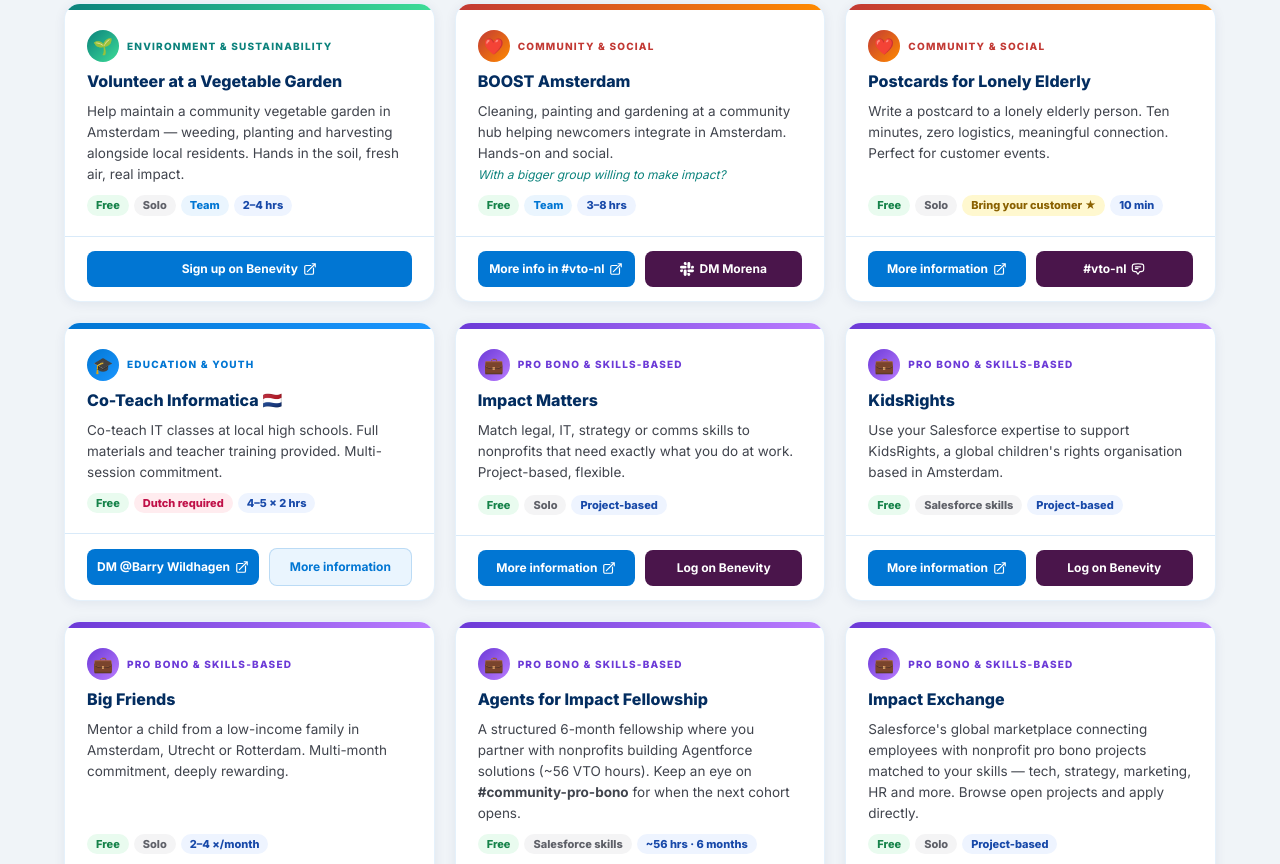
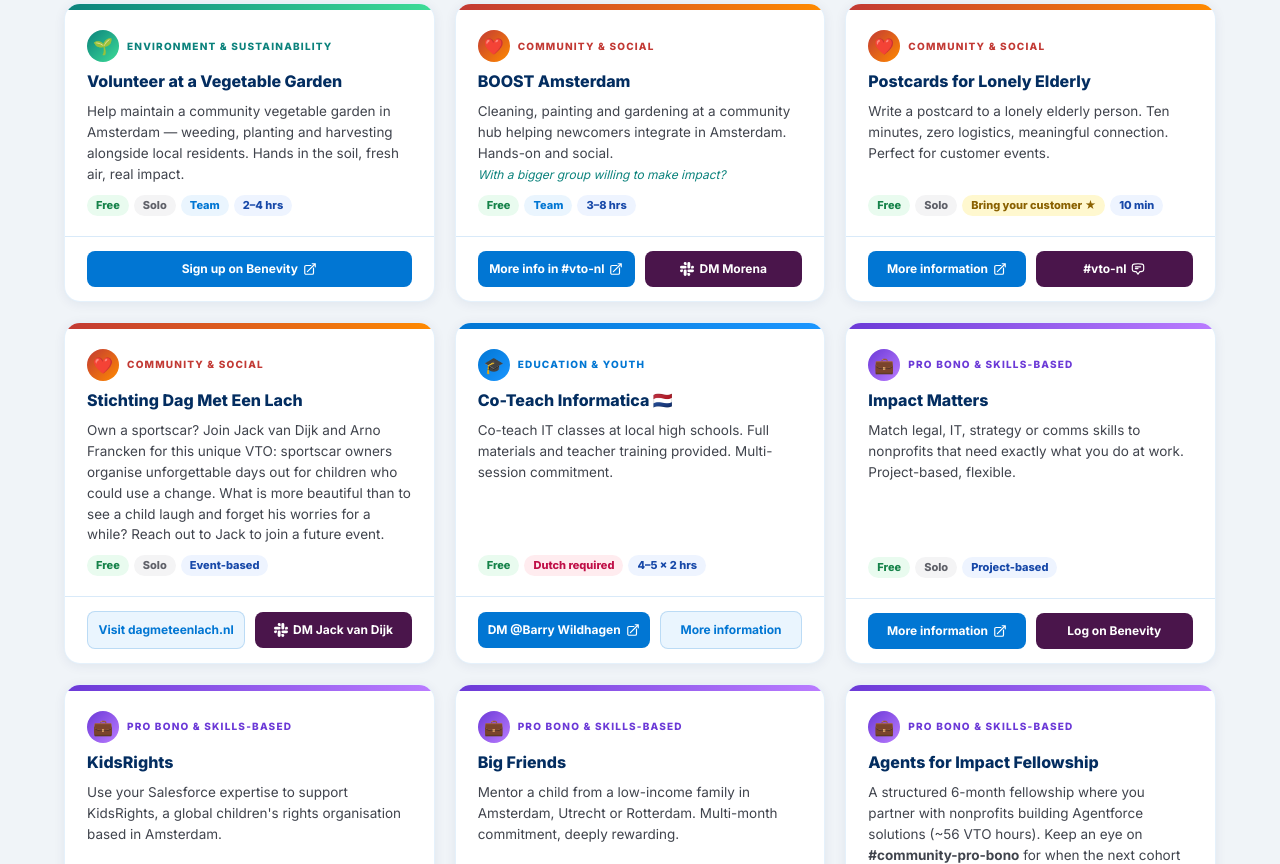
Before and after one commit to hpijpers/vto-menucard, a website: page index.html in a window 1280 px wide. Shown: the part 1351-2215 px from the top of the page. Drawn offline with Linux system fonts and the light colour scheme.

Commit message:
Add Stichting Dag Met Een Lach activity card (Community category)

```diff
--- a/index.html
+++ b/index.html
@@ -609,7 +609,7 @@
 <!-- ─── ACTIVITIES ────────────────────────── -->
 <section class="activities-section" id="activities">
   <div class="section-heading">
-    Activities <span class="count-badge" id="count-badge">14</span>
+    Activities <span class="count-badge" id="count-badge">15</span>
   </div>
   <div class="activities-grid" id="activities-grid">
 
@@ -857,6 +857,33 @@
       </div>
     </div>
 
+    <!-- COMM 4 -->
+    <div class="activity-card comm" data-cat="comm">
+      <div class="card-top"></div>
+      <div class="card-body">
+        <div class="card-category">
+          <div class="cat-icon">❤️</div>
+          <span class="cat-label">Community &amp; Social</span>
+        </div>
+        <div class="card-title">Stichting Dag Met Een Lach</div>
+        <div class="card-desc">Own a sportscar? Join Jack van Dijk and Arno Francken for this unique VTO: sportscar owners organise unforgettable days out for children who could use a change. What is more beautiful than to see a child laugh and forget his worries for a while? Reach out to Jack to join a future event.</div>
+        <div class="card-tags">
+          <span class="tag free">Free</span>
+          <span class="tag solo">Solo</span>
+          <span class="tag time">Event-based</span>
+        </div>
+      </div>
+      <div class="card-footer">
+        <a href="https://www.dagmeteenlach.nl/" target="_blank" rel="noopener" class="btn-link btn-info">
+          Visit dagmeteenlach.nl
+        </a>
+        <a href="https://salesforce.enterprise.slack.com/team/U01G1PP77EJ" target="_blank" rel="noopener" class="btn-link btn-slack">
+          <svg xmlns="http://www.w3.org/2000/svg" width="12" height="12" viewBox="0 0 24 24" fill="currentColor"><path d="M5.042 15.165a2.528 2.528 0 0 1-2.52 2.523A2.528 2.528 0 0 1 0 15.165a2.527 2.527 0 0 1 2.522-2.52h2.52v2.52zm1.271 0a2.527 2.527 0 0 1 2.521-2.52 2.527 2.527 0 0 1 2.521 2.52v6.313A2.528 2.528 0 0 1 8.834 24a2.528 2.528 0 0 1-2.521-2.522v-6.313zM8.834 5.042a2.528 2.528 0 0 1-2.521-2.52A2.528 2.528 0 0 1 8.834 0a2.528 2.528 0 0 1 2.521 2.522v2.52H8.834zm0 1.271a2.528 2.528 0 0 1 2.521 2.521 2.528 2.528 0 0 1-2.521 2.521H2.522A2.528 2.528 0 0 1 0 8.834a2.528 2.528 0 0 1 2.522-2.521h6.312zm10.122 2.521a2.528 2.528 0 0 1 2.522-2.521A2.528 2.528 0 0 1 24 8.834a2.528 2.528 0 0 1-2.522 2.521h-2.522V8.834zm-1.268 0a2.528 2.528 0 0 1-2.523 2.521 2.527 2.527 0 0 1-2.52-2.521V2.522A2.527 2.527 0 0 1 15.165 0a2.528 2.528 0 0 1 2.523 2.522v6.312zm-2.523 10.122a2.528 2.528 0 0 1 2.523 2.522A2.528 2.528 0 0 1 15.165 24a2.527 2.527 0 0 1-2.52-2.522v-2.522h2.52zm0-1.268a2.527 2.527 0 0 1-2.52-2.523 2.526 2.526 0 0 1 2.52-2.52h6.313A2.527 2.527 0 0 1 24 15.165a2.528 2.528 0 0 1-2.522 2.523h-6.313z"/></svg>
+          DM Jack van Dijk
+        </a>
+      </div>
+    </div>
+
     <!-- EDU 5 -->
     <div class="activity-card edu" data-cat="edu">
       <div class="card-top"></div>
@@ -1055,6 +1082,7 @@
           <span class="benevity-match-note">100% Salesforce match</span>
         </div>
       </div>
+
 
     </div>
   </div>
```
